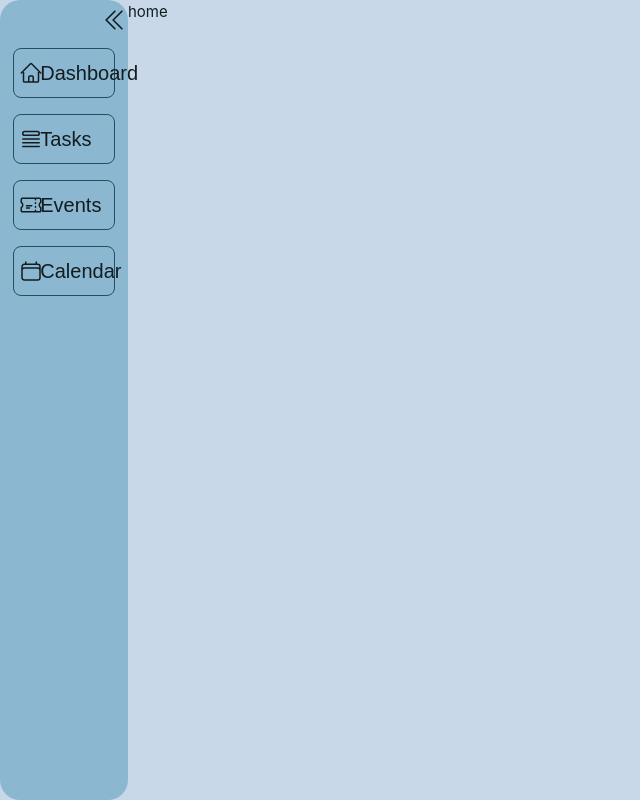
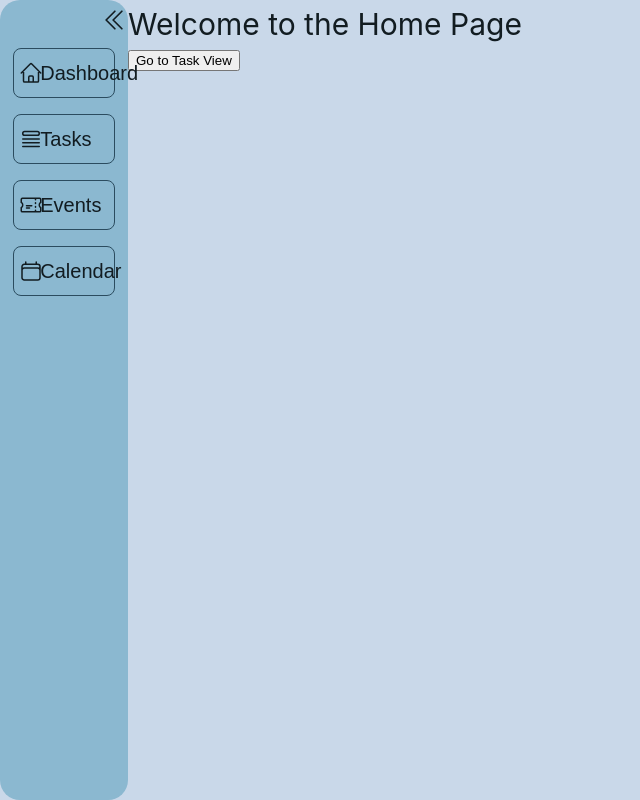
Before and after one commit to K7theCompSciMan/taskermind, a Vue app: page / in a window 1280 px wide. Shown: the whole page, without its empty margins (0-640 px from the left). Built offline with nearby package versions, Linux system fonts and the light colour scheme; the HTML template or start-up script is replaced by a standard one.

Commit message:
Update HomeView.vue

```diff
--- a/src/views/HomeView.vue
+++ b/src/views/HomeView.vue
@@ -1,9 +1,24 @@
-<script setup lang="ts">
+<template>
+  <div>
+    <h1>Welcome to the Home Page</h1>
+    <!-- Button that navigates to the Task View -->
+    <button @click="goToTaskView">Go to Task View</button>
+  </div>
+</template>
 
+
+<script lang="ts">
+export default {
+  name: "Home",
+  methods: {
+    goToTaskView() {
+      // Navigate to TaskView when the button is clicked
+      this.$router.push('/task');
+    }
+  }
+};
 </script>
 
-<template>
-  <main>
-    home
-  </main>
-</template>
+<style scoped>
+/* Add home page specific styles here */
+</style>
```
